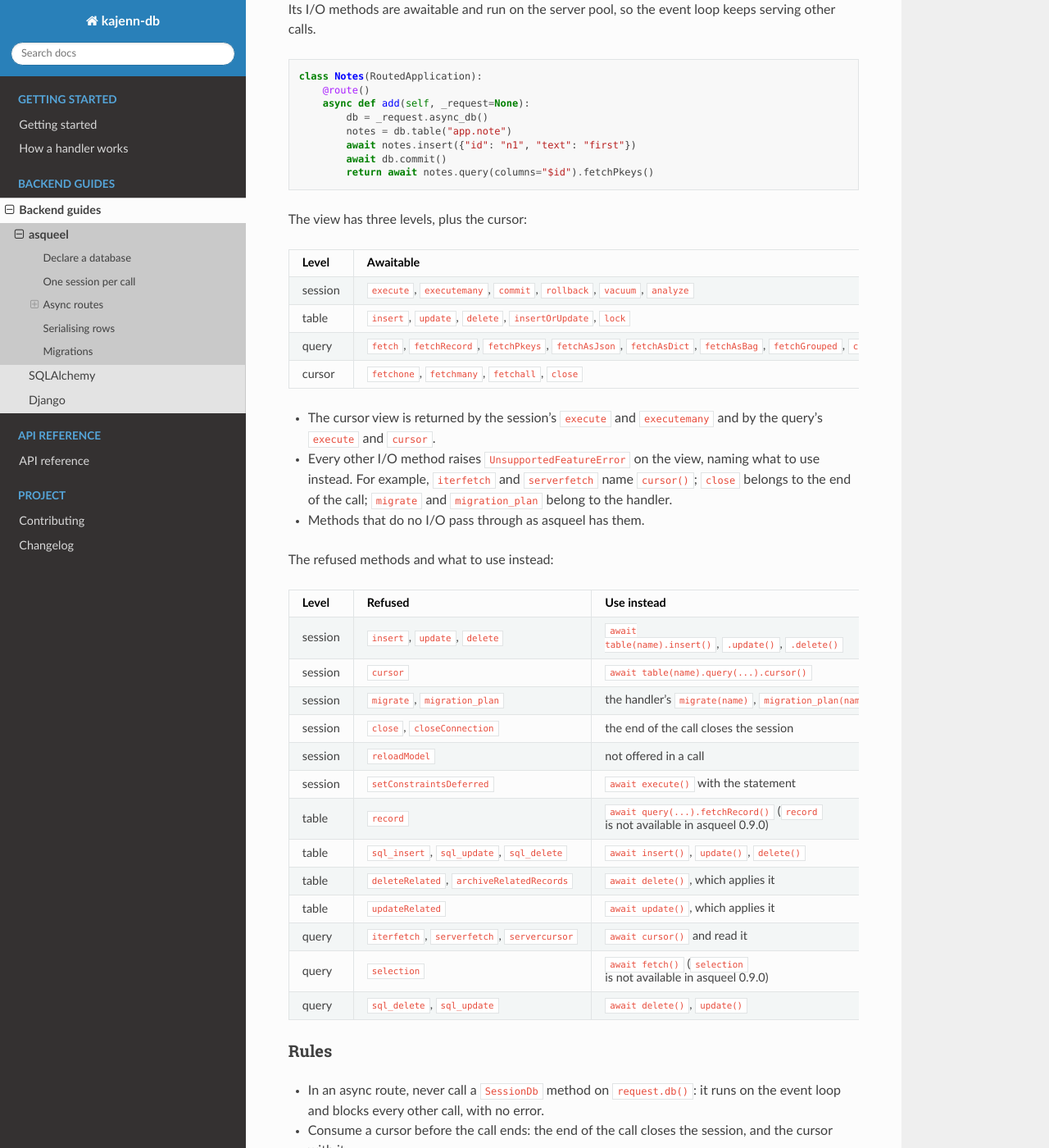
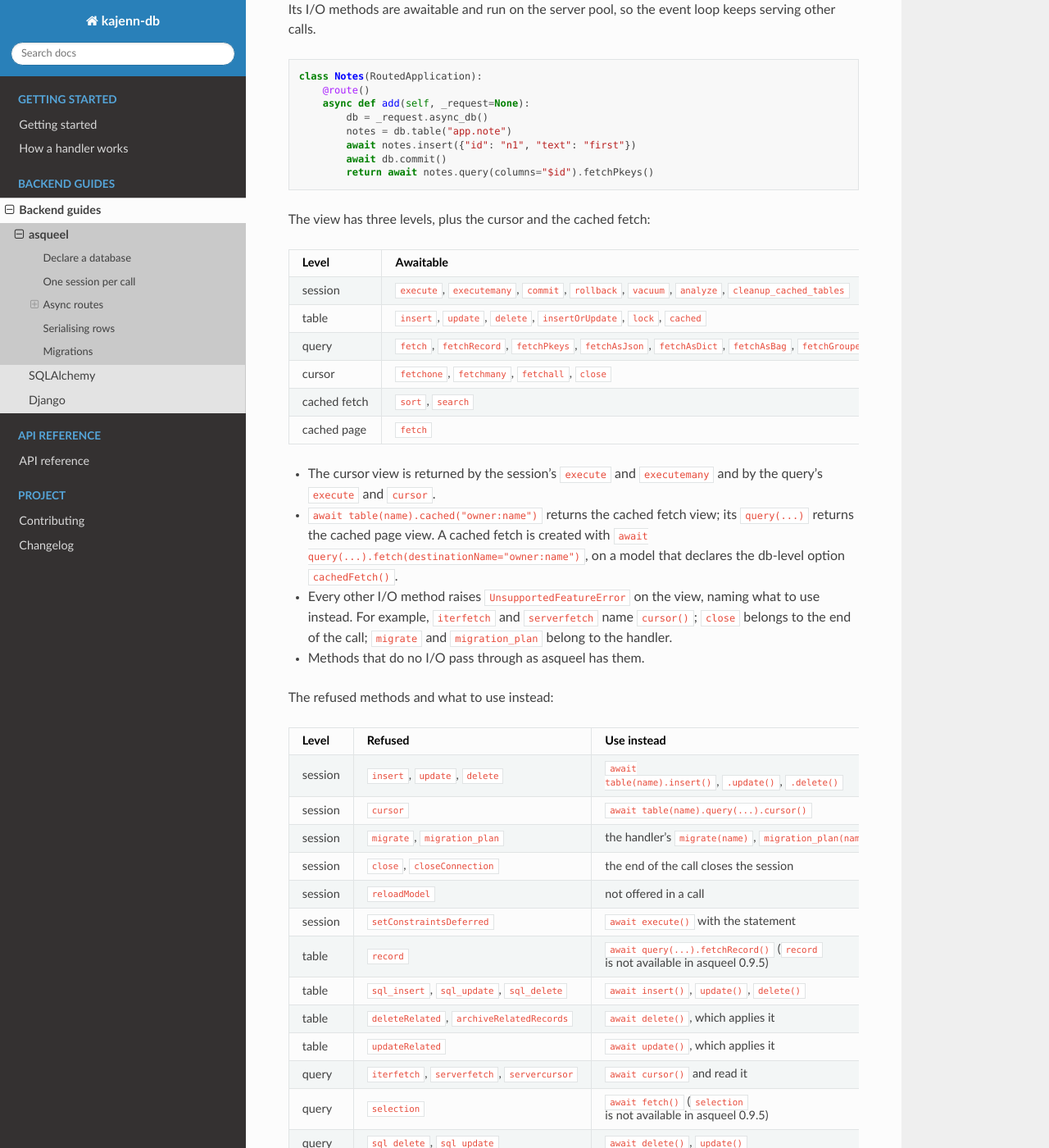
Before and after one commit to kajenn-org/kajenn-db, a Sphinx documentation site: the page built from docs/guides/asqueel.md, in a window 1280 px wide and 1400 px high, scrolled down 1198 px. Shown: the whole window at 82% size. Built offline with Sphinx 7.4.7 and the Read the Docs theme 3.1.0, drawn with Linux system fonts in a browser that asks for light colours; some of the changed text lies outside the part shown.

Commit message:
fix: classify the async view methods added by asqueel 0.9.5 (#4)
asqueel 0.9.5 added SessionDb.cleanup_cached_tables and SqlTable.cached;
the classification test of the async view failed on both, and the daily
CI on main has been red since 2026-11-01.

- cleanup_cached_tables: a session terminal (drops tables on a separate
  session).
- cached: a table terminal (it reads the catalog) returning
  AsyncCachedFetchView: sort and search awaitable, query() giving
  AsyncCachedQueryView, whose fetch is awaitable.
- The asqueel extra requires asqueel 0.9.5; the messages and docs that
  named 0.9.0 name 0.9.5.
- Tests: CachedFetch and CachedQuery in the classification test; an async
  route on SQLite that creates, reads, searches, sorts and removes a cached
  fetch through the views.

````diff
--- a/docs/api/asqueel.rst
+++ b/docs/api/asqueel.rst
@@ -4,5 +4,5 @@ kajenn_db.asqueel
 Guide: :doc:`../guides/asqueel`.
 
 .. automodule:: kajenn_db.asqueel
-   :members: AsqueelDbHandler, AsyncAsqueelView, AsyncSessionView, AsyncTableView, AsyncQueryView, AsyncCursorView
+   :members: AsqueelDbHandler, AsyncAsqueelView, AsyncSessionView, AsyncTableView, AsyncQueryView, AsyncCursorView, AsyncCachedFetchView, AsyncCachedQueryView
    :show-inheritance:
--- a/docs/guides/asqueel.md
+++ b/docs/guides/asqueel.md
@@ -1,7 +1,7 @@
 # asqueel
 
 `kajenn_db.asqueel.AsqueelDbHandler` serves databases built with
-[asqueel](https://pypi.org/project/asqueel/) 0.9. It is the supported handler
+[asqueel](https://pypi.org/project/asqueel/) 0.9.5. It is the supported handler
 of this package.
 
 ```bash
@@ -64,17 +64,23 @@ class Notes(RoutedApplication):
         return await notes.query(columns="$id").fetchPkeys()
 ```
 
-The view has three levels, plus the cursor:
+The view has three levels, plus the cursor and the cached fetch:
 
 | Level | Awaitable | Returns a view |
 |---|---|---|
-| session | `execute`, `executemany`, `commit`, `rollback`, `vacuum`, `analyze` | `table(name)`, `session(name)` |
-| table | `insert`, `update`, `delete`, `insertOrUpdate`, `lock` | `query(...)` |
+| session | `execute`, `executemany`, `commit`, `rollback`, `vacuum`, `analyze`, `cleanup_cached_tables` | `table(name)`, `session(name)` |
+| table | `insert`, `update`, `delete`, `insertOrUpdate`, `lock`, `cached` | `query(...)` |
 | query | `fetch`, `fetchRecord`, `fetchPkeys`, `fetchAsJson`, `fetchAsDict`, `fetchAsBag`, `fetchGrouped`, `count`, `delete`, `update`, `execute`, `cursor` | |
 | cursor | `fetchone`, `fetchmany`, `fetchall`, `close` | |
+| cached fetch | `sort`, `search` | `query(...)` |
+| cached page | `fetch` | |
 
 - The cursor view is returned by the session's `execute` and `executemany` and
   by the query's `execute` and `cursor`.
+- `await table(name).cached("owner:name")` returns the cached fetch view; its
+  `query(...)` returns the cached page view. A cached fetch is created with
+  `await query(...).fetch(destinationName="owner:name")`, on a model that
+  declares the db-level option `cachedFetch()`.
 - Every other I/O method raises `UnsupportedFeatureError` on the view, naming
   what to use instead. For example, `iterfetch` and `serverfetch` name
   `cursor()`; `close` belongs to the end of the call; `migrate` and
@@ -91,12 +97,12 @@ The refused methods and what to use instead:
 | session | `close`, `closeConnection` | the end of the call closes the session |
 | session | `reloadModel` | not offered in a call |
 | session | `setConstraintsDeferred` | `await execute()` with the statement |
-| table | `record` | `await query(...).fetchRecord()` (`record` is not available in asqueel 0.9.0) |
+| table | `record` | `await query(...).fetchRecord()` (`record` is not available in asqueel 0.9.5) |
 | table | `sql_insert`, `sql_update`, `sql_delete` | `await insert()`, `update()`, `delete()` |
 | table | `deleteRelated`, `archiveRelatedRecords` | `await delete()`, which applies it |
 | table | `updateRelated` | `await update()`, which applies it |
 | query | `iterfetch`, `serverfetch`, `servercursor` | `await cursor()` and read it |
-| query | `selection` | `await fetch()` (`selection` is not available in asqueel 0.9.0) |
+| query | `selection` | `await fetch()` (`selection` is not available in asqueel 0.9.5) |
 | query | `sql_delete`, `sql_update` | `await delete()`, `update()` |
 
 ### Rules
--- a/docs/index.rst
+++ b/docs/index.rst
@@ -19,7 +19,7 @@ with a handler class; this package provides those classes.
      - Migrations
      - Status
    * - :class:`~kajenn_db.asqueel.AsqueelDbHandler`
-     - `asqueel <https://pypi.org/project/asqueel/>`_ 0.9
+     - `asqueel <https://pypi.org/project/asqueel/>`_ 0.9.5
      - yes
      - yes
      - yes
--- a/pyproject.toml
+++ b/pyproject.toml
@@ -30,7 +30,7 @@ dependencies = [
 ]
 
 [project.optional-dependencies]
-asqueel = ["asqueel[postgresql,migration]>=0.9,<0.10"]
+asqueel = ["asqueel[postgresql,migration]>=0.9.5,<0.10"]
 sqlalchemy = ["sqlalchemy>=2.0.22"]
 django = ["django>=4.2"]
 dev = [
````
Also changed, not shown: CHANGELOG.md (+8 -0 lines), README.md (+1 -1 lines), 2 other files.
